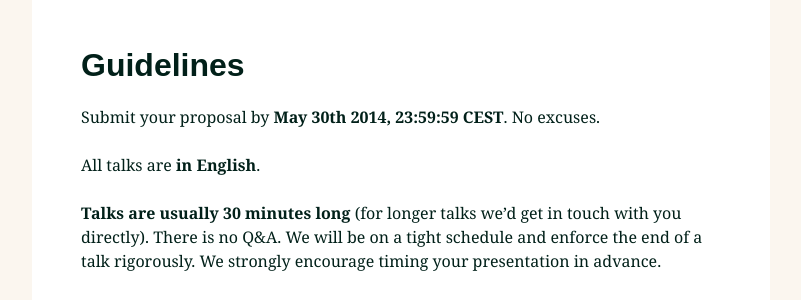
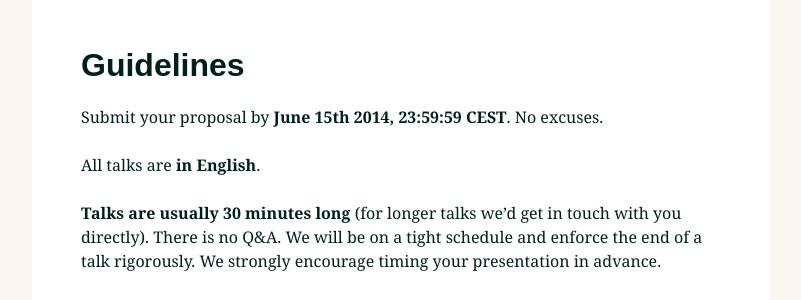
Before and after one commit to jsconf/2014.jsconf.eu, a Jekyll site: the page built from call-for-speakers/index.md, in a window 1280 px wide and 900 px high, scrolled down 5497 px. Shown: the part 154-454 px from the top of the window, without its empty margins (239-1040 px from the left). Built offline with Jekyll 4.4.1, drawn with Linux system fonts in a browser that asks for light colours; nearby versions of some CDN libraries; comment, search, counter and statistics services are not loaded; some of the changed text lies outside the part shown.

Commit message:
new date!

```diff
--- a/call-for-speakers/index.md
+++ b/call-for-speakers/index.md
@@ -9,7 +9,7 @@
 
 > “JSConf EU — This is your conference.”
 
-We are inviting the JavaScript community to submit talks for the upcoming JSConf EU (September 13th-14th, Berlin). This Call for Presentation **closes on May 30th**.
+We are inviting the JavaScript community to submit talks for the upcoming JSConf EU (September 13th-14th, Berlin). This Call for Presentation **closes on June 15th**.
 
 This is what we call a “Hybrid CFP”: If you think you have something great to talk about, tell us all about it and we consider your entry. If you know someone who has something great to talk about, nominate them. And if you are interested in hearing about a particular topic, nominate the topic, and we can try and find a match.
 
@@ -139,7 +139,7 @@ Here’s a proposal that we accepted in 2012:
 
 ## Guidelines
 
-Submit your proposal by **May 30th 2014, 23:59:59 CEST**. No excuses.
+Submit your proposal by **June 15th 2014, 23:59:59 CEST**. No excuses.
 
 All talks are **in English**.
 
```
